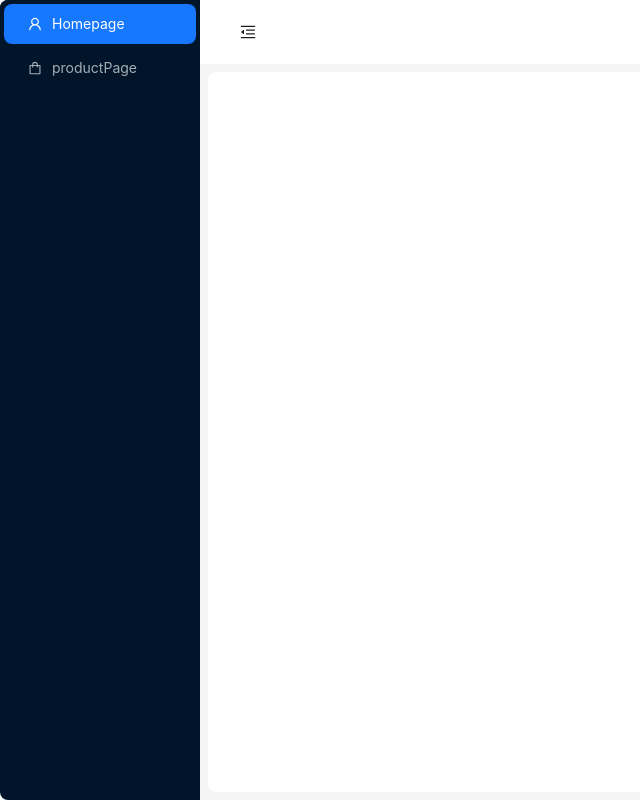
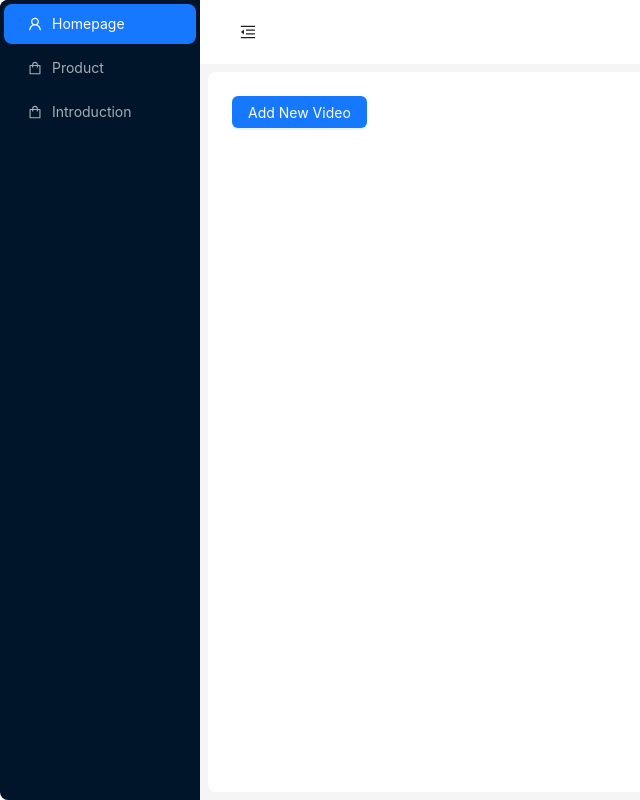
Before and after one commit to Glennnnnn/opwe_frontend, a React (Create React App) app: page /introductionPage in a window 1280 px wide. Shown: the whole page, without its empty margins (0-640 px from the left). Built offline with nearby package versions, Linux system fonts and the light colour scheme.

Commit message:
[130924]

```diff
--- a/src/App.tsx
+++ b/src/App.tsx
@@ -21,6 +21,9 @@ import BlogListPage from './pages/BlogListPage';
 import AddProductPage from './pages/ProductPage/addProductPage';
 import ProductListPage from './pages/ProductPage/index';
 import ProductDetailPage from './pages/ProductPage/productDetailPage';
+import InstructionListPage from './pages/InstructionPage/index'
+import AddInstructionVideoPage from './pages/InstructionPage/addInstructionVideoPage'
+
 
 const layoutStyle = {
   borderRadius: 8,
@@ -53,7 +56,12 @@ const App: React.FC = () => {
               {
                 key: '2',
                 icon: <ShoppingOutlined />,
-                label: <Link to="/productPage">productPage</Link>,
+                label: <Link to="/productPage">Product</Link>,
+              },
+              {
+                key: '3',
+                icon: <ShoppingOutlined />,
+                label: <Link to="/introductionPage">Introduction</Link>,
               },
             ]}
           />
@@ -90,6 +98,8 @@ const App: React.FC = () => {
               <Route path="/productPage" element={<ProductListPage />} />
               <Route path="/addProductPage" element={<AddProductPage />} />
               <Route path="/productDetailPage/:productId" element={<ProductDetailPage />} />
+              <Route path="/introductionPage" element={<InstructionListPage />} />
+              <Route path="/introductionPage/addInstructionVideoPage" element={<AddInstructionVideoPage />} />
             </Routes>
           </Content>
         </Layout>
--- /dev/null
+++ b/src/pages/InstructionPage/addInstructionVideoPage.tsx
@@ -0,0 +1,14 @@
+import React, { useState, useEffect } from 'react';
+import { Form, Input } from 'antd';
+const AddInstructionVideoPage: React.FC = () => {
+  return <>
+    <Form.Item name="productName" label="Product Name">
+      <Input />
+    </Form.Item>
+
+    <Form.Item name="productDesc" label="Product description">
+      <Input />
+    </Form.Item></>
+}
+
+export default AddInstructionVideoPage;
--- /dev/null
+++ b/src/pages/InstructionPage/index.tsx
@@ -0,0 +1,21 @@
+import React, { useState, useEffect } from 'react';
+import { Button } from 'antd';
+import { useNavigate } from 'react-router-dom';
+
+const InstructionListPage: React.FC = () => {
+  const navigate = useNavigate();
+
+  const handleAddInsVideoClick = () => {
+    navigate("/introductionPage/addInstructionVideoPage")
+  }
+
+  function addddd(): undefined {
+    return undefined
+  }
+
+  return <>
+    <Button type='primary' onClick={handleAddInsVideoClick}>Add New Video</Button>
+  </>
+}
+
+export default InstructionListPage
--- a/src/pages/ProductPage/addProductPage.tsx
+++ b/src/pages/ProductPage/addProductPage.tsx
@@ -37,6 +37,7 @@ import {
 } from "@/redux/services/productApi";
 
 import { Value } from 'sass';
+import { escape } from 'querystring';
 
 type FileType = Parameters<GetProp<UploadProps, 'beforeUpload'>>[0];
 const { Option } = Select;
@@ -199,6 +200,9 @@ const AddProductPage: React.FC = () => {
   }
 
   const props: UploadProps = {
+    name: 'file',
+    multiple: false,
+    maxCount: 1,
     onRemove: (file) => {
       const index = fileList.indexOf(file);
       const newFileList = fileList.slice();
@@ -206,8 +210,10 @@ const AddProductPage: React.FC = () => {
       setFileList(newFileList);
     },
     beforeUpload: (file) => {
-      setFileList([...fileList, file]);
-
+      if (fileList.length < 1) {
+        message.info('')
+        setFileList([...fileList, file]);
+      }
       return false;
     },
     fileList,
```
